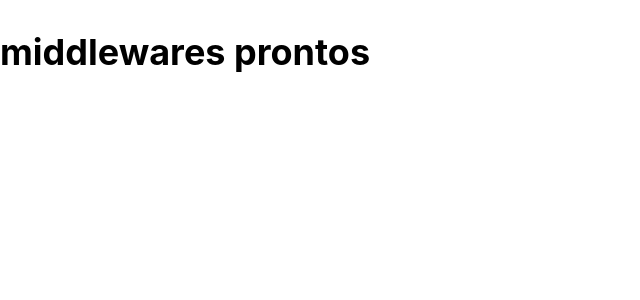
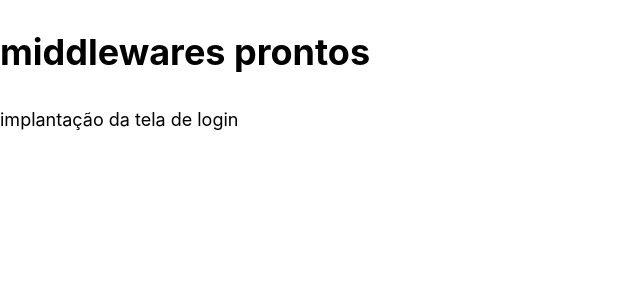
Before and after one commit to kralluz/ConnectHubKlz, a Next.js app: page / in a window 1280 px wide. Shown: the top 300 px of the page, without its empty margins (0-640 px from the left). Built offline with nearby package versions, Linux system fonts and the light colour scheme; no server answers.

Commit message:
chore: teste de deploy

```diff
--- a/pages/index.js
+++ b/pages/index.js
@@ -15,7 +15,7 @@ export default function Home() {
     return (
         <>
             <h1>middlewares prontos</h1>
-
+            <p>implantação da tela de login</p>
         </>
     );
 }
```
